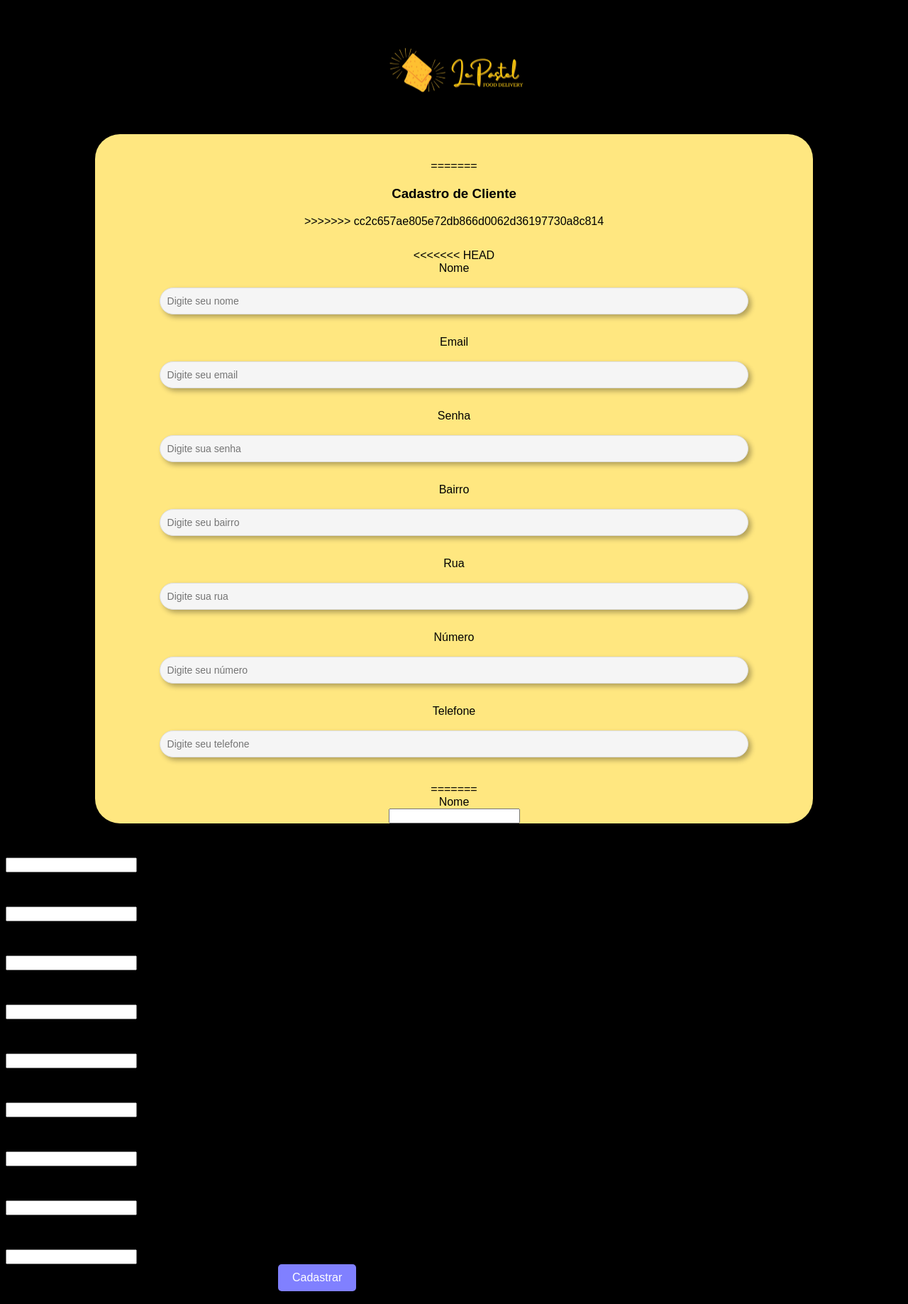
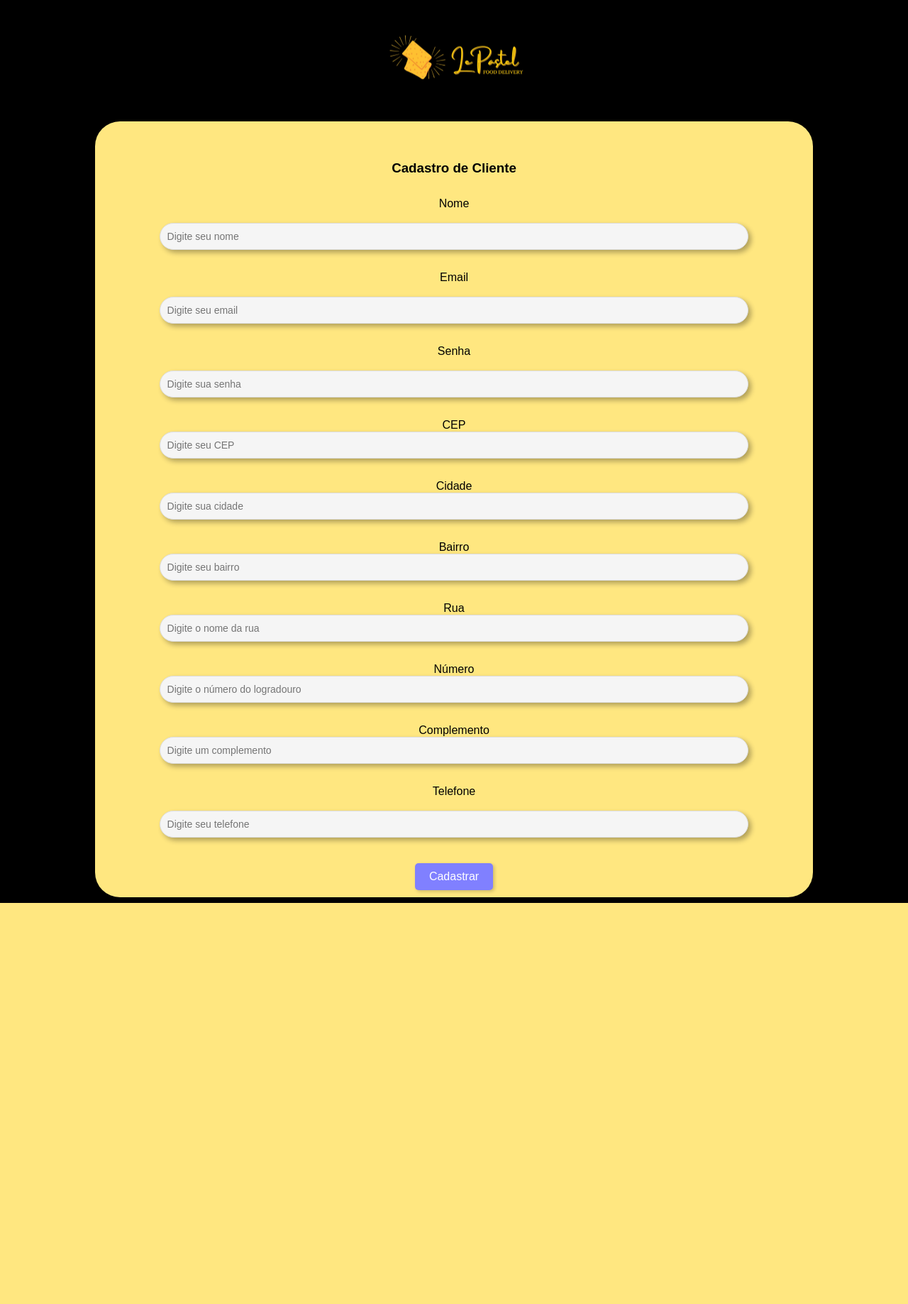
Before and after one commit to Noahcredito/LePastel, a PHP site: page /cliente/frm_cadastra_cli.php in a window 1280 px wide. Shown: the whole page at 71% size. After the commit the page ends 1272 px from the top, so only its background shows below. Run offline with PHP 8.4, Linux system fonts and the light colour scheme; some web fonts are replaced.

Commit message:
arrumações 👍

```diff
--- a/cliente/frm_cadastra_cli.php
+++ b/cliente/frm_cadastra_cli.php
@@ -18,7 +18,6 @@
     <title>Cadastro de Cliente</title>
 </head>
 <body>
-<<<<<<< HEAD
 
 <div id="img">
 <img src="../imagens/logo1.png" width="200" heigth="200" />
@@ -28,113 +27,73 @@
 <div class="container">
 <br><br>
 
-=======
 <script>
     function alerta(){
         alert("Digite o cep")
     }
 </script>
 <h3> Cadastro de Cliente </h3>
->>>>>>> cc2c657ae805e72db866d0062d36197730a8c814
+
 <form action="cadastra_cli.php" method="POST">
 
     <div class="form-group">
-<<<<<<< HEAD
+
         <label for="nome"> Nome </label><br>
-        <input type="text"  name="nome" class="form-control" placeholder="Digite seu nome">
+        <input type="text" id="nome" name="nome" class="form-control" placeholder="Digite seu nome">
     </div>
 
     <div class="form-group">
 	    <label for="email"> Email </label><br>
-        <input type="text" name="email" class="form-control" placeholder="Digite seu email">
+        <input type="text" id="email" name="email" class="form-control" placeholder="Digite seu email">
 	</div>
 
     <div class="form-group">
 	    <label for="senha"> Senha </label><br>
-        <input type="text"  name="senha" class="form-control" placeholder="Digite sua senha">
-    </div>
-
-    <div class="form-group">
-	    <label for="bairro"> Bairro </label><br>
-        <input type="text"  name="bairro" class="form-control" placeholder="Digite seu bairro">
-    </div>
-
-    <div class="form-group">
-	    <label for="rua"> Rua </label><br>
-        <input type="text"  name="rua" class="form-control" placeholder="Digite sua rua">
-    </div>
-
-    <div class="form-group">
-	    <label for="numero"> Número </label><br>
-        <input type="text"  name="numero" class="form-control" placeholder="Digite seu número">
-    </div>
-
-    <div class="form-group">
-	    <label for="telefone"> Telefone </label><br>
-        <input type="text"  name="telefone" class="form-control" placeholder="Digite seu telefone">
-    </div><br><br>
-=======
-        <label for="nome"> Nome </label>
-        <input type="nome"  id="nome" name="nome" class="form-control" >
-	</div>
-
-    <div class="form-group">
-	    <label for="email"> Email </label>
-        <input type="email" id="email" name="email" class="form-control">
-	</div>
-
-    <div class="form-group">
-	    <label for="senha"> Senha </label>
-        <input type="senha"  id="senha" name="senha" class="form-control">
+        <input type="text" id="senha" name="senha" class="form-control" placeholder="Digite sua senha">
     </div>
 
     <div class="form-group">
 	    <label for="cep"> CEP </label>
-        <input type="cep"  id="cep" name="cep" class="form-control">
+        <input type="text" id="cep" name="cep" class="form-control" placeholder="Digite seu CEP">
     </div>
 
     <div class="form-group">
 	    <label for="cidade"> Cidade </label>
-        <input type="cidade"  id="cidade" name="cidade" class="form-control">
+        <input type="text" id="cidade" name="cidade" class="form-control" placeholder="Digite sua cidade">
     </div>
 
     <div class="form-group">
 	    <label for="bairro"> Bairro </label>
-        <input type="bairro"  id="bairro" name="bairro" class="form-control">
+        <input type="text" id="bairro" name="bairro" class="form-control" placeholder="Digite seu bairro">
     </div>
 
     <div class="form-group">
 	    <label for="rua"> Rua </label>
-        <input type="rua"  id="rua" name="rua" class="form-control">
+        <input type="text" id="rua" name="rua" class="form-control" placeholder="Digite o nome da rua">
     </div>
 
     <div class="form-group">
 	    <label for="numero"> Número </label>
-        <input type="numero"  id="numero" name="numero" class="form-control">
+        <input type="text" id="numero" name="numero" class="form-control" placeholder="Digite o número do logradouro">
     </div>
 
     <div class="form-group">
 	    <label for="complemento"> Complemento </label>
-        <input type="complemento"  id="complemento" name="complemento" class="form-control">
+        <input type="text" id="complemento" name="complemento" class="form-control" placeholder="Digite um complemento">
     </div>
 
+
     <div class="form-group">
-	    <label for="telefone"> Telefone </label>
-        <input type="telefone"  id="telefone" name="telefone" class="form-control">
-    </div>
->>>>>>> cc2c657ae805e72db866d0062d36197730a8c814
+	    <label for="telefone"> Telefone </label><br>
+        <input type="text" id="telefone" name="telefone" class="form-control" placeholder="Digite seu telefone">
+    </div><br><br>
 
     <input type="submit" value="Cadastrar" class="btn btn-outline-secondary">
 
    </form>
-<<<<<<< HEAD
 
-   <!-- JavaScript (Opcional) -->
-    <!-- jQuery primeiro, depois Popper.js, depois Bootstrap JS -->
-
-=======
    <script src="https://code.jquery.com/jquery-3.6.0.min.js"integrity="sha256-/xUj+3OJU5yExlq6GSYGSHk7tPXikynS7ogEvDej/m4="crossorigin="anonymous"></script>
    <script src="../js/script.js" type="text/javascript"> </script>
->>>>>>> cc2c657ae805e72db866d0062d36197730a8c814
+
 </body>
 </html>
--- a/js/script.js
+++ b/js/script.js
@@ -2,7 +2,8 @@ $(document).ready(function () {
 	$('#cep').blur(//quando o campo de cep perder o foco
 		function(){
 			if($('#cep').val().length==0) {//se nao tiver nada digitado
-			   $('#alerta').modal('show'); //exibir a modal de nada digitado
+			   /*$('#alerta').modal('show');*/ //exibir a modal de nada digitado
+			   window.exibirAlerta();
 			   $("#cep").focus();
 			}
 			else{//se tiver um cep digitado
```
